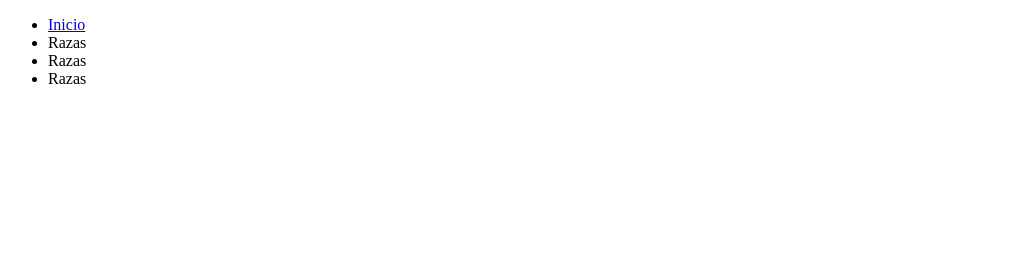
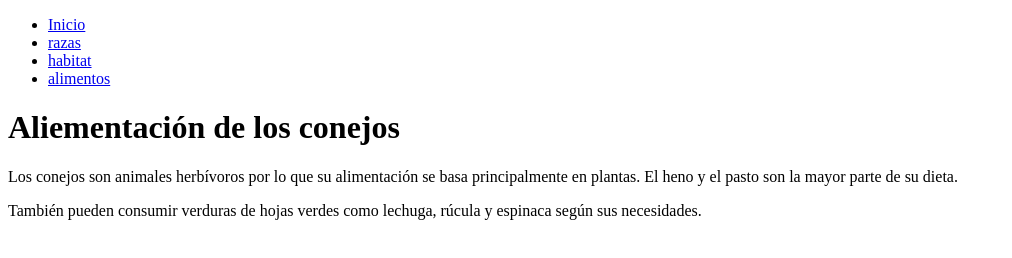
Before and after one commit to catalinacardoso/TP-final-Cardoso-Catalina-4E, a plain HTML site: page alimentos.html in a window 1280 px wide. Shown: the whole page, without its empty margins (0-1012 px from the left). Drawn offline with Linux system fonts and the light colour scheme.

Commit message:
modifique informacion

```diff
--- a/alimentos.html
+++ b/alimentos.html
@@ -1,18 +1,27 @@
 <!DOCTYPE html>
-<html lang="en">
+<html lang="es">
 <head>
     <meta charset="UTF-8">
     <meta name="viewport" content="width=device-width, initial-scale=1.0">
-    <title>Document</title>
+    <title>Alimentación de los conejos</title>
+   <link rel="stylesheet" href="style.css">
 </head>
 <body>
        <nav>
         <ul>
-            <li><a href="index.html">Inicio</a></li>
-            <li><a href="razas.html"></a>Razas</li>
-            <li><a href="habitat.html"></a>Razas</li>
-            <li><a href="alimentos.html"></a>Razas</li>
+           <li><a href="index.html">Inicio</a></li>
+            <li><a href="razas.html">razas</a></li>
+            <li><a href="habitat.html">habitat</a></li>
+            <li><a href="alimentos.html">alimentos</a></li>
         </ul>
     </nav>
+    <main>
+        <h1> Aliementación de los conejos</h1>
+        <p> Los conejos son animales herbívoros por lo que su alimentación se basa
+            principalmente en plantas. El heno y el pasto son la mayor parte de su dieta. </p>
+        <p> También pueden consumir verduras de hojas verdes como
+            lechuga, rúcula y espinaca según sus necesidades. </p>
+
+    </main>
 </body>
 </html>
```
Also changed, not shown: habitat.html (+9 -6 lines), index.html (+7 -6 lines), razas.html (+7 -5 lines).
